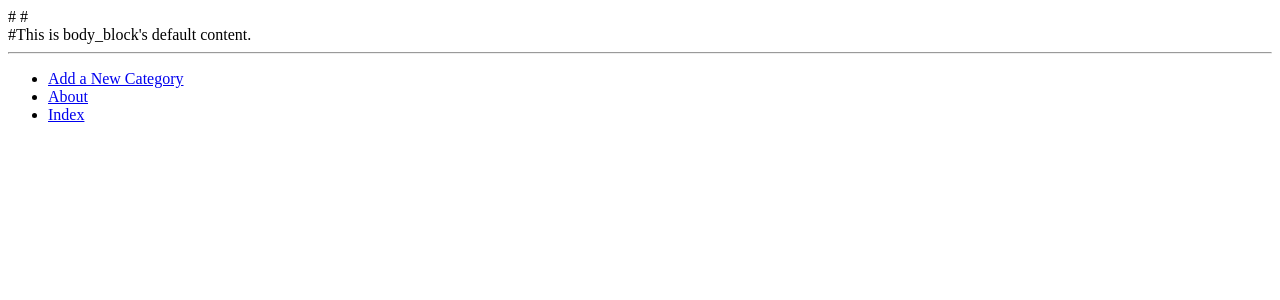
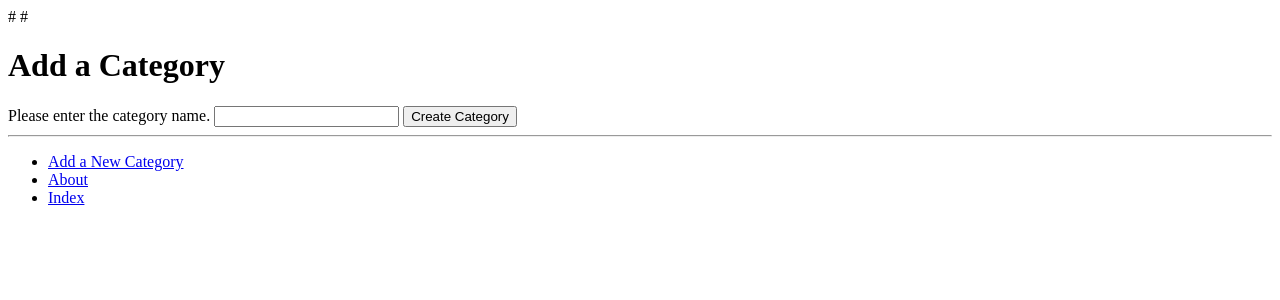
Before and after one commit to RIQIZHAO/tango_with_django_project, a Django app: page /rango/add_category/ in a window 1280 px wide. Shown: the top 300 px of the page. Run offline with Django 3.2, Linux system fonts and the light colour scheme.

Commit message:
update about.html, add_category.html

```diff
--- a/templates/rango/add_category.html
+++ b/templates/rango/add_category.html
@@ -5,10 +5,10 @@
     Rango
 {% endblock %}
 
-    <body>
+{% block body_block %}
 <h1>Add a Category</h1>
 <div>
-            <form id="category_form" method="post" action="/rango/add_category/">
+    <form id="category_form" method="post" action="{% url 'rango:add_category' %}">
         {% csrf_token %}
         {% for hidden in form.hidden_fields %}
             {{ hidden }}
@@ -21,5 +21,4 @@
         <input type="submit" name="submit" value="Create Category" />
     </form>
 </div>
-    </body>
-</html>
+{% endblock %}
```
Lines whose indentation alone changed are shown as unchanged.
